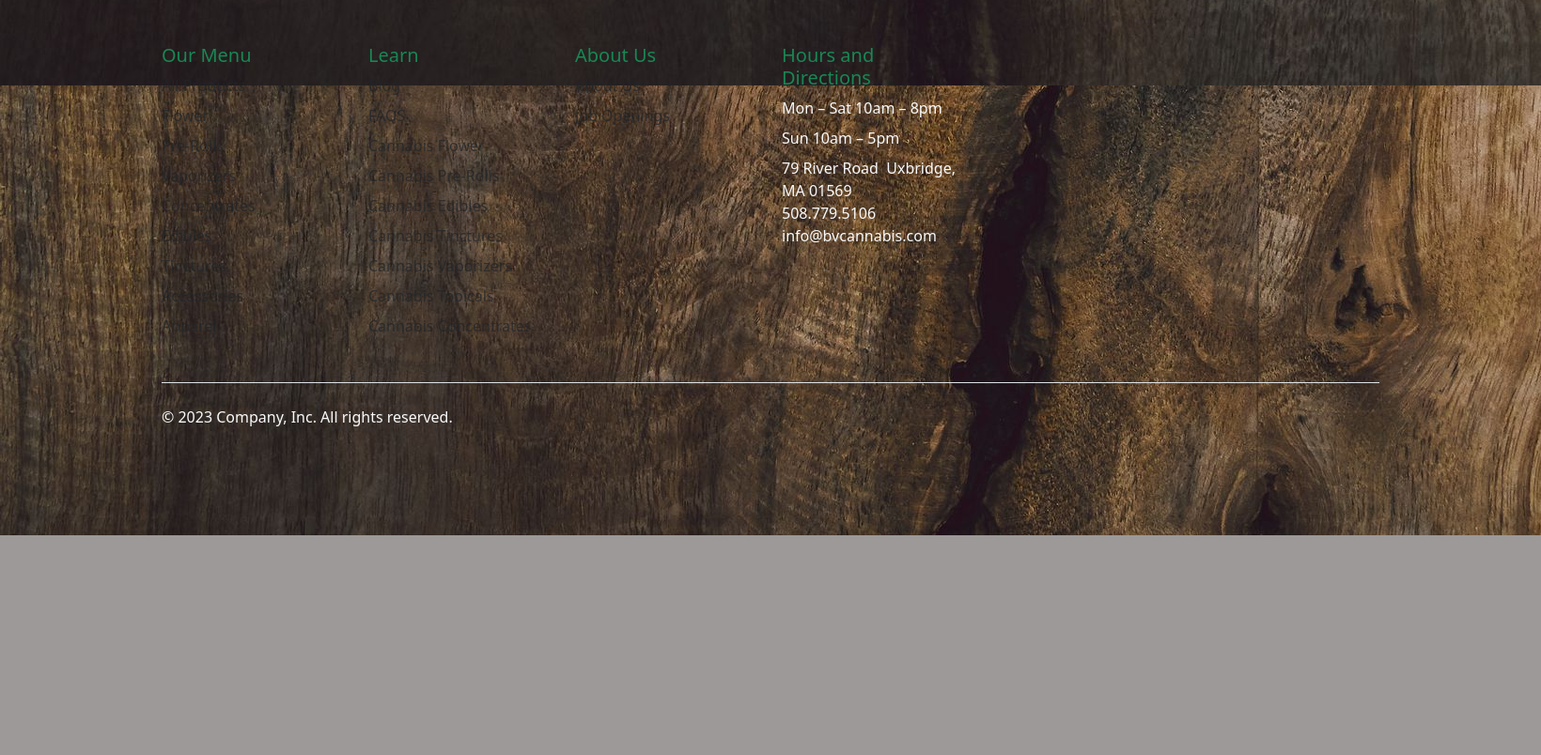
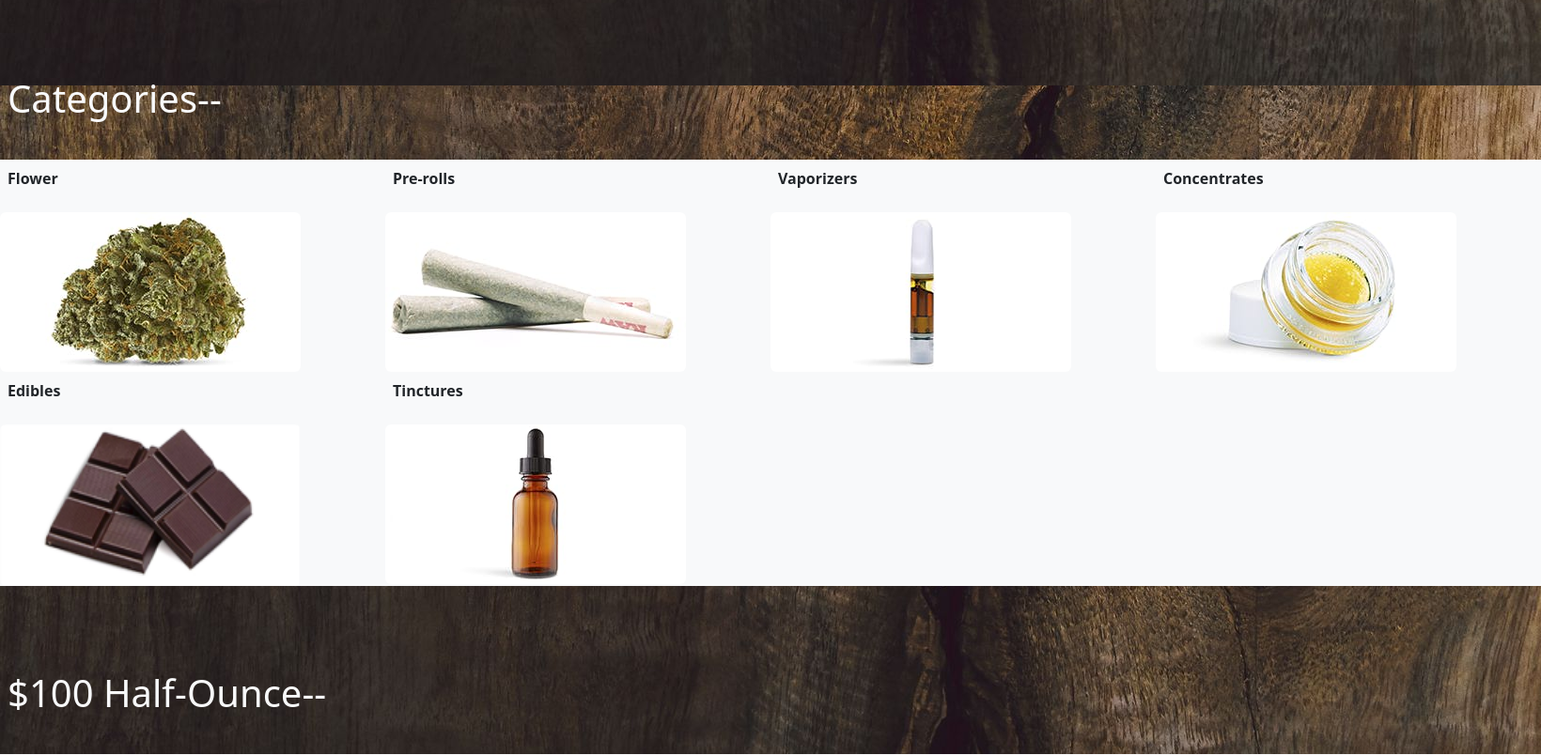
Before and after one commit to FranklinJamesJones89/Blackstone-Valley, a Django app: page /dispensary-menu in a window 1640 px wide. Shown: the part 2069-2873 px from the top of the page at 94% size. Before the commit the page ends 2639 px from the top, so only its background shows below. Run offline with Django 4.2, Linux system fonts and the light colour scheme; data comes from the database, SQL or seed files in the repository; some libraries are stand-ins or nearby versions.

Commit message:
Update all_products.html

```diff
--- a/store/static/store/css/styles.css
+++ b/store/static/store/css/styles.css
@@ -245,3 +245,17 @@
 .menu-carousel {
 	margin-top: 5%;
 }
+
+.categories-grid {
+	margin-top: 2%;
+	display: grid;
+	grid-template-columns: 1fr 1fr 1fr 1fr;
+}
+
+@media (max-width: 480px) {
+	.categories-grid {
+		display: block;
+		margin: 0 auto;
+		width: 70%;
+	}
+}
--- a/store/static/store/js/index.js
+++ b/store/static/store/js/index.js
@@ -30,9 +30,17 @@ window.onload = function() {
 	});
 };
 
-let currentTime = new Date();
-let hours = currentTime.getHours();
-let minutes = currentTime.getMinutes();
-let seconds = currentTime.getHours();
 
-let time = `${hours}:${minutes}`;
+
+let currentTime = new Date($.now());
+let targetTimeStart = new Date();
+targetTimeStart.setHours(10, 0, 0, 0);
+let targetTimeEnd = new Date();
+targetTimeEnd.setHours(20, 0, 0, 0);
+
+if (currentTime >= targetTimeStart && currentTime <= targetTimeEnd) {
+  $('.hours').css('color', 'green');
+}
+else {
+	$('hours').css('color', 'red');
+}
--- a/store/templates/store/dispensary-menu.html
+++ b/store/templates/store/dispensary-menu.html
@@ -1,4 +1,5 @@
 {% extends 'store/components/base.html' %}
+{% load static %}
 
 {% block title %} Dispensary-Menu {% endblock %}
 
@@ -53,15 +54,15 @@ No matter what, rest assured that you’re getting only the freshest cannabis pr
         <li class="nav-item">
           <a class="nav-link active text-light" aria-current="page" href="#">Specials</a>
         </li>
+        <li class="nav-item">
+		<a class="hours nav-link active" aria-current="page" href="#"><b>{{ business }}</b></a>
+        <li class="nav-item">
+		<a class="unstyled nav-link active text-light" aria-current="page" href="#">Recreational Menu</a>
+        </li>
       <form class="d-flex" role="search">
         <input class="form-control me-2" type="search" placeholder="🔍 Search Blackstone Valley Cannabis" aria-label="Search">
       </form>
       </ul>
-        <li class="nav-item">
-		<a class="nav-link active text-light" aria-current="page" href="#"><b>{{ business }}</b> Ordering reopens at 9:30am | </a>
-        <li class="nav-item">
-		<a class="unstyled nav-link active text-light" aria-current="page" href="#">Recreational Menu</a>
-        </li>
     </div>
   </div>
 </nav>
@@ -91,5 +92,70 @@ No matter what, rest assured that you’re getting only the freshest cannabis pr
 </div>
 </Section>
 
+<!-- Categories -->
+<h1 style="margin-top: 5%;"class="p-2 text-light">Categories--</h1>
+<Section>
+<div class="categories-grid bg-light">
+	<div class="">
+	  <p class="fw-bold p-2">Flower</p>
+	  <a href=""><img class="rounded" src="{% static 'store/media/flower.jpeg' %}" alt=""></a>
+	</div>
+
+	<div>
+	  <p class="fw-bold p-2">Pre-rolls</p>
+	  <a href=""><img class="rounded"src="{% static 'store/media/pre-rolls.jpeg' %}" alt=""></a>
+	</div>
+
+	<div>
+	  <p class="fw-bold p-2">Vaporizers</p>
+	  <a href=""><img class="rounded" src="{% static 'store/media/vaporizers.jpeg' %}" alt=""></a>
+	</div>
+
+	<div>
+	  <p class="fw-bold p-2">Concentrates</p>
+	  <a href=""><img class="rounded" src="{% static 'store/media/concentrates.jpeg' %}" alt=""></a>
+	</div>
+
+	<div>
+	  <p class="fw-bold p-2">Edibles</p>
+	  <a href=""><img class="rounded shop-img-chocolate"src="{% static 'store/media/Group-41584.webp' %}" alt=""></a>
+	</div>
+
+	<div>
+	  <p class="fw-bold p-2">Tinctures</p>
+	  <a href=""><img class="rounded"src="{% static 'store/media/tinctures.jpeg' %}" alt=""></a>
+	</div>
+</div>
+</Section>
+
+<!-- $100 Half-Ounce -->
+<h1 style="margin-top: 5%;"class="p-2 text-light">$100 Half-Ounce--</h1>
+<Section>
+<div class="categories-grid bg-light p-2">
+	<div class="">
+	  <a href=""><img class="rounded" src="https://images.dutchie.com/dbfa596082bab7fd174d5ec80d4bbc4a?auto=format&fit=fill&fill=solid&fillColor=%23fff&__typename=ImgixSettings&ixlib=react-9.0.2&h=175&w=175&q=75&dpr=1" alt=""></a>
+	</div>
+
+	<div>
+	  <a href=""><img class="rounded"src="https://images.dutchie.com/258ec7d84c98b15f369bb5bcf5672c7e?auto=format&fit=fill&fill=solid&fillColor=%23fff&__typename=ImgixSettings&ixlib=react-9.0.2&h=175&w=175&q=75&dpr=1" alt=""></a>
+	</div>
+
+	<div>
+	  <a href=""><img class="rounded" src="https://images.dutchie.com/2299d749b45066c8fb2acb95cae1275d?auto=format&fit=fill&fill=solid&fillColor=%23fff&__typename=ImgixSettings&ixlib=react-9.0.2&h=175&w=175&q=75&dpr=1" alt=""></a>
+	</div>
+
+	<div>
+	  <a href=""><img class="rounded" src="https://images.dutchie.com/d353accb7122bee1560220132e579b99?auto=format&fit=fill&fill=solid&fillColor=%23fff&__typename=ImgixSettings&ixlib=react-9.0.2&h=175&w=175&q=75&dpr=1" alt=""></a>
+	</div>
+
+	<div>
+	  <p class="fw-bold p-2">Tinctures</p>
+	  <a href=""><img class="rounded"src="https://images.dutchie.com/1600e693ff3e9dc587f224e220783c9c?auto=format&fit=fill&fill=solid&fillColor=%23fff&__typename=ImgixSettings&ixlib=react-9.0.2&h=175&w=175&q=75&dpr=1" alt=""></a>
+	</div>
+</div>
+</Section>
+
+
+
 {% include 'store/components/footer.html' %}
 {% endblock content %}
--- a/store/views.py
+++ b/store/views.py
@@ -11,7 +11,7 @@ def index(request):
 def dispensary_menu(request):
     current_time = datetime.datetime.now().time()
 
-    if current_time < datetime.time(20,0) and current_time > datetime.time(10,0):
+    if current_time < datetime.time(20,0) and current_time >= datetime.time(10,0):
         business = 'Open'
     else:
         business = 'Closed'
```
